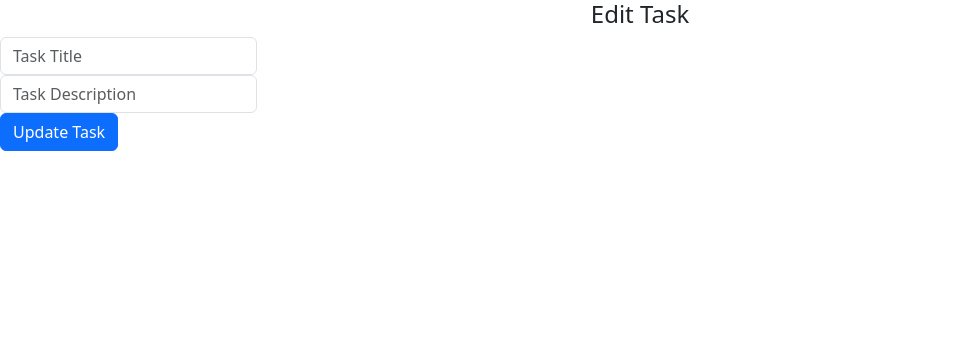
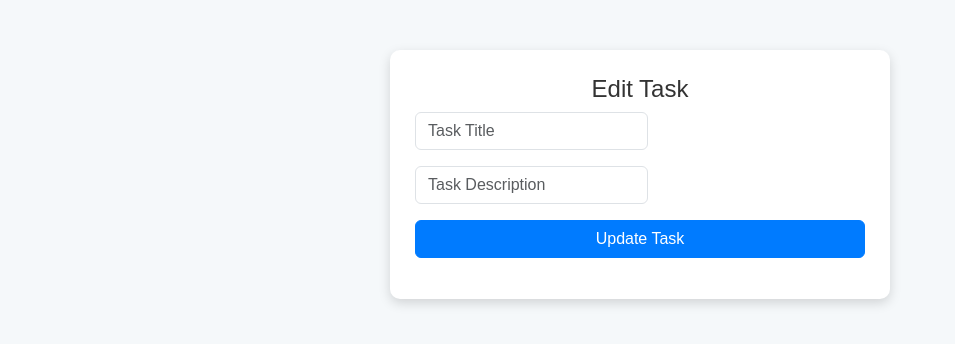
Before and after one commit to ProffMash/TasklistFlask, a Flask app: template templates/edit.html in a window 1280 px wide. Shown: the top 344 px of the page, without its empty margins (0-955 px from the left). Run offline with Flask 3, Linux system fonts and the light colour scheme; the template is opened without the code that fills it, so the values that code supplies are empty.

Commit message:
updated UI

```diff
--- a/templates/edit.html
+++ b/templates/edit.html
@@ -3,16 +3,51 @@
 <head>
     <meta charset="UTF-8">
     <meta name="viewport" content="width=device-width, initial-scale=1.0">
-    <title>Document</title>
+    <title>Edit Task</title>
     <link href="https://cdn.jsdelivr.net/npm/bootstrap@5.3.3/dist/css/bootstrap.min.css" rel="stylesheet" integrity="sha384-QWTKZyjpPEjISv5WaRU9OFeRpok6YctnYmDr5pNlyT2bRjXh0JMhjY6hW+ALEwIH" crossorigin="anonymous">
+    <style>
+        body {
+            background-color: #f5f8fa;
+            font-family: Arial, sans-serif;
+            color: #333;
+        }
+        .form-container {
+            max-width: 500px;
+            margin: 50px auto;
+            padding: 25px;
+            background-color: #ffffff;
+            border-radius: 10px;
+            box-shadow: 0 4px 12px rgba(0, 0, 0, 0.15);
+        }
+        .form h4 {
+            color: #007bff;
+            font-weight: bold;
+        }
+        .form-group {
+            margin-bottom: 1rem;
+        }
+        .btn-primary {
+            width: 100%;
+            background-color: #007bff;
+            border-color: #007bff;
+            transition: background-color 0.3s;
+        }
+        .btn-primary:hover {
+            background-color: #0056b3;
+            border-color: #0056b3;
+        }
+    </style>
 </head>
 <body>
+    <div class="form-container">
         <h4 class="text-center">Edit Task</h4>
         <form action="" method="post" class="form">
             <div class="form-group">
                 <label>
                     <input type="text" name="title" class="form-control" placeholder="Task Title" value="{{ task.title }}" required/>
-            </label> <br/>
+                </label>
+            </div>
+            <div class="form-group">
                 <label>
                     <input type="text" name="description" class="form-control" placeholder="Task Description" value="{{ task.description }}" required/>
                 </label>
@@ -20,8 +55,8 @@
             <div class="form-group">
                 <button class="btn btn-primary">Update Task</button>
             </div>
-        <div class="form-group">
         </form>
+    </div>
 
     <script src="https://cdn.jsdelivr.net/npm/bootstrap@5.3.3/dist/js/bootstrap.bundle.min.js" integrity="sha384-YvpcrYf0tY3lHB60NNkmXc5s9fDVZLESaAA55NDzOxhy9GkcIdslK1eN7N6jIeHz" crossorigin="anonymous"></script>
 </body>
```
Lines whose indentation alone changed are shown as unchanged.
